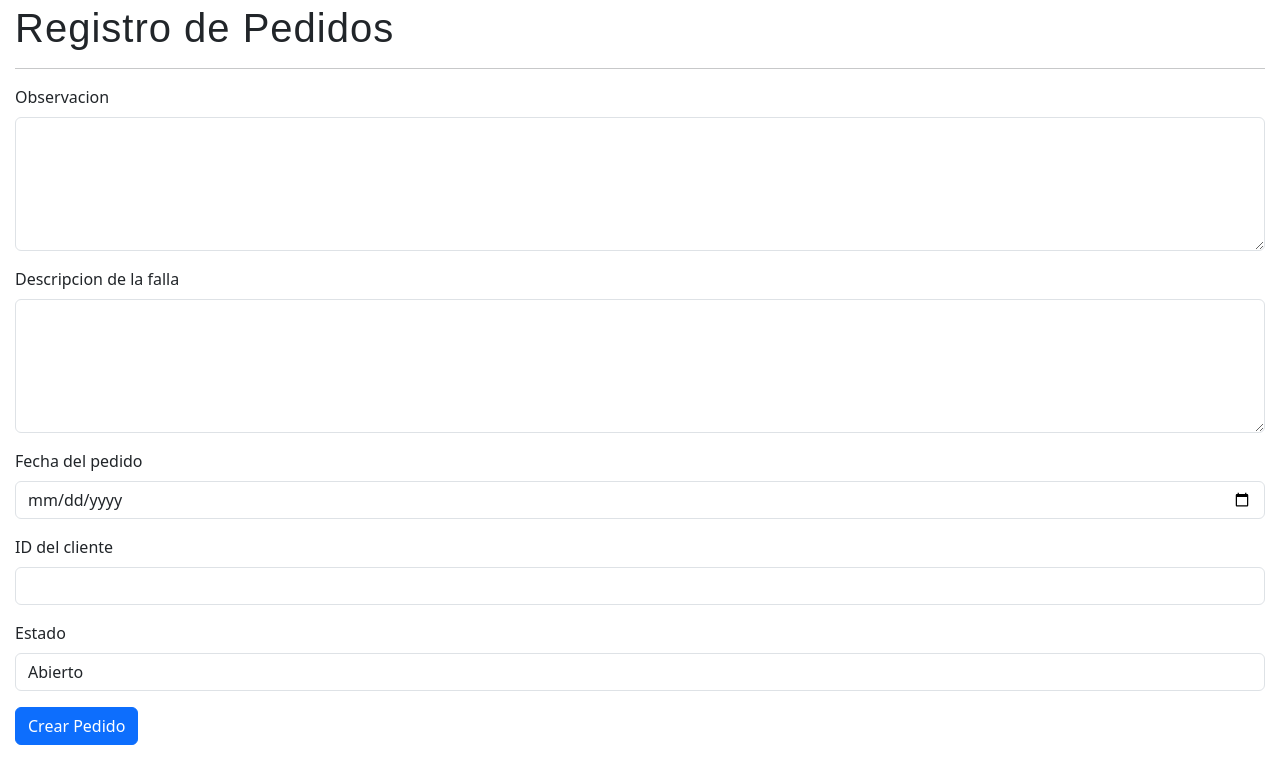
After one commit to Alvaroochoa85/web-service, a PHP site: page /sistema/registroPedido.php in a window 1280 px wide. The commit adds this page. Shown: the part 110-870 px from the top of the page. Run offline with PHP 8.4, Linux system fonts and the light colour scheme; a user stored in the database is signed in.

Commit message:
Hice la creacion de registro de pedido

```diff
--- a/sistema/includes/nav.php
+++ b/sistema/includes/nav.php
@@ -11,15 +11,15 @@
 				<li class="principal">
 					<a href="#">Clientes</a>
 					<ul>
-						<li><a href="#">Nuevo Cliente</a></li>
-						<li><a href="#">Lista de Clientes</a></li>
+						<li><a href="registroCliente">Nuevo Cliente</a></li>
+						<li><a href="listaCliente">Lista de Clientes</a></li>
 					</ul>
 				</li>
 				<li class="principal">
 					<a href="#">Pedidos</a>
 					<ul>
-						<li><a href="#">Nuevo Pedido</a></li>
-						<li><a href="#">Lista de Pedidos</a></li>
+						<li><a href="registroPedido.php">Nuevo Pedido</a></li>
+						<li><a href="listaPedido.php">Lista de Pedidos</a></li>
 					</ul>
 				</li>
 				<li class="principal">
--- /dev/null
+++ b/sistema/registroPedido.php
@@ -0,0 +1,104 @@
+<?php
+include "../conexion.php";
+
+// Función para cambiar el estado del pedido
+function cambiar_estado_pedido($nuevo_estado, $id_pedido) {
+    global $conexion;
+    $query_estado = "UPDATE estado SET desc_estado = '$nuevo_estado' WHERE id_pedido = '$id_pedido'";
+    mysqli_query($conexion, $query_estado);
+}
+
+// Función para obtener el estado actual del pedido
+function obtener_estado_pedido($id_pedido) {
+    global $conexion;
+    $query_estado = "SELECT desc_estado FROM estado WHERE id_pedido = '$id_pedido'";
+    $resultado = mysqli_query($conexion, $query_estado);
+    if ($resultado) {
+        $fila = mysqli_fetch_assoc($resultado);
+        return $fila['desc_estado'];
+    }
+    return false;
+}
+
+if (!empty($_POST)) {
+    $obs = $_POST['observacion'];
+    $desc_falla = $_POST['desc_falla'];
+    $fecha = $_POST['fecha'];
+    $id_cliente = $_POST['id_cliente'];
+    $nuevo_estado = $_POST['estado'];
+
+    $query = "INSERT INTO pedido (observacion, desc_falla, fecha, id_cliente, estado)
+              VALUES ('$obs', '$desc_falla', '$fecha', '$id_cliente', '$nuevo_estado')";
+    $result = mysqli_query($conexion, $query);
+
+    if ($result) {
+        echo '<p class="msg_Save">Pedido creado correctamente.</p>';
+        $id_pedido = mysqli_insert_id($conexion);
+
+        $estado = 'Abierto';
+        $query_estado = "INSERT INTO estado (desc_estado, id_pedido) VALUES ('$estado', '$id_pedido')";
+        mysqli_query($conexion, $query_estado);
+
+        cambiar_estado_pedido($nuevo_estado, $id_pedido);
+    } else {
+        echo '<p class="msg_error">Error al crear el pedido.</p>';
+    }
+}
+?>
+
+<!DOCTYPE html>
+<html lang="en">
+<head>
+    <meta charset="UTF-8">
+    <?php include "includes/scripts.php"; ?>
+    <title>Registro de Pedidos</title>
+</head>
+<body>
+    <?php include "includes/header.php"; ?>
+    <section id="container">
+        <div class="form_register">
+            <h1>Registro de Pedidos</h1>
+            <hr>
+            <form action="" method="POST">
+                <div class="mb-3">
+                    <label for="observacion" class="form-label">Observacion</label>
+                    <textarea class="form-control" name="observacion" id="observacion" cols="20" rows="5" required></textarea>
+                </div>
+                <div class="mb-3">
+                    <label for="desc_falla" class="form-label">Descripcion de la falla</label>
+                    <textarea class="form-control" name="desc_falla" id="desc_falla" cols="10" rows="5" required></textarea>
+                </div>
+                <div class="mb-3">
+                    <label for="fecha" class="form-label">Fecha del pedido</label>
+                    <input type="date" class="form-control" name="fecha" id="fecha" required>
+                </div>
+                <div class="mb-3">
+                    <label for="id_cliente" class="form-label">ID del cliente</label>
+                    <input type="text" class="form-control" name="id_cliente" id="id_cliente" required>
+                </div>
+                <div class="mb-3">
+                    <label for="estado" class="form-label">Estado</label>
+                    <select class="form-control" name="estado" id="estado" required>
+                        <?php
+                        $estados_posibles = array(
+                            "Abierto",
+                            "Verificado",
+                            "En Reparación",
+                            "Demorado",
+                            "No Reparado",
+                            "Reparado",
+                            "Despachado"
+                        );
+                        foreach ($estados_posibles as $estado) {
+                            echo "<option value=\"$estado\">$estado</option>";
+                        }
+                        ?>
+                    </select>
+                </div>
+                <input type="submit" class="btn btn-primary" value="Crear Pedido">
+            </form>
+        </div>
+    </section>
+    <?php include "includes/footer.php"; ?>
+</body>
+</html>
```
Also changed, not shown: sistema/listaPedido.php (added).
